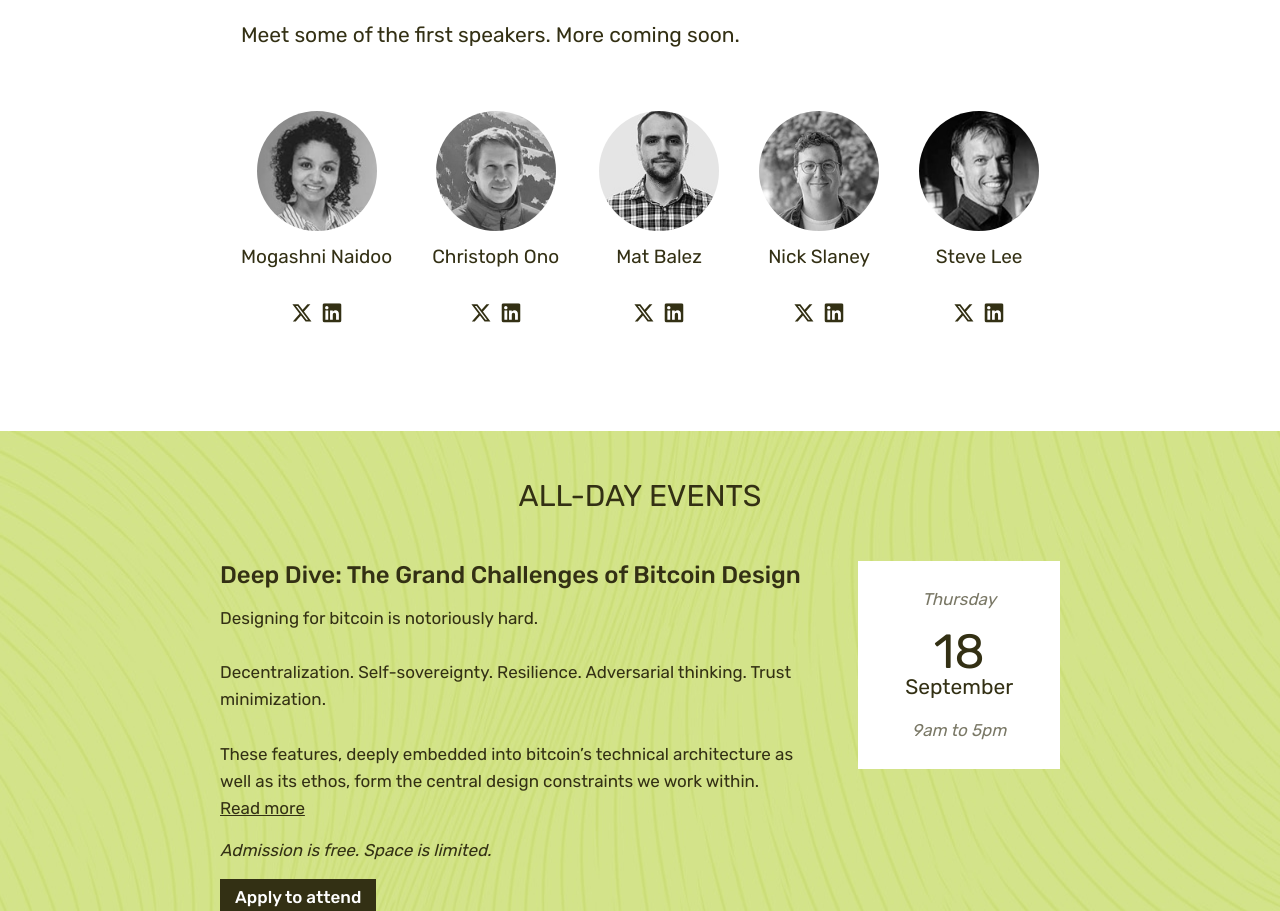
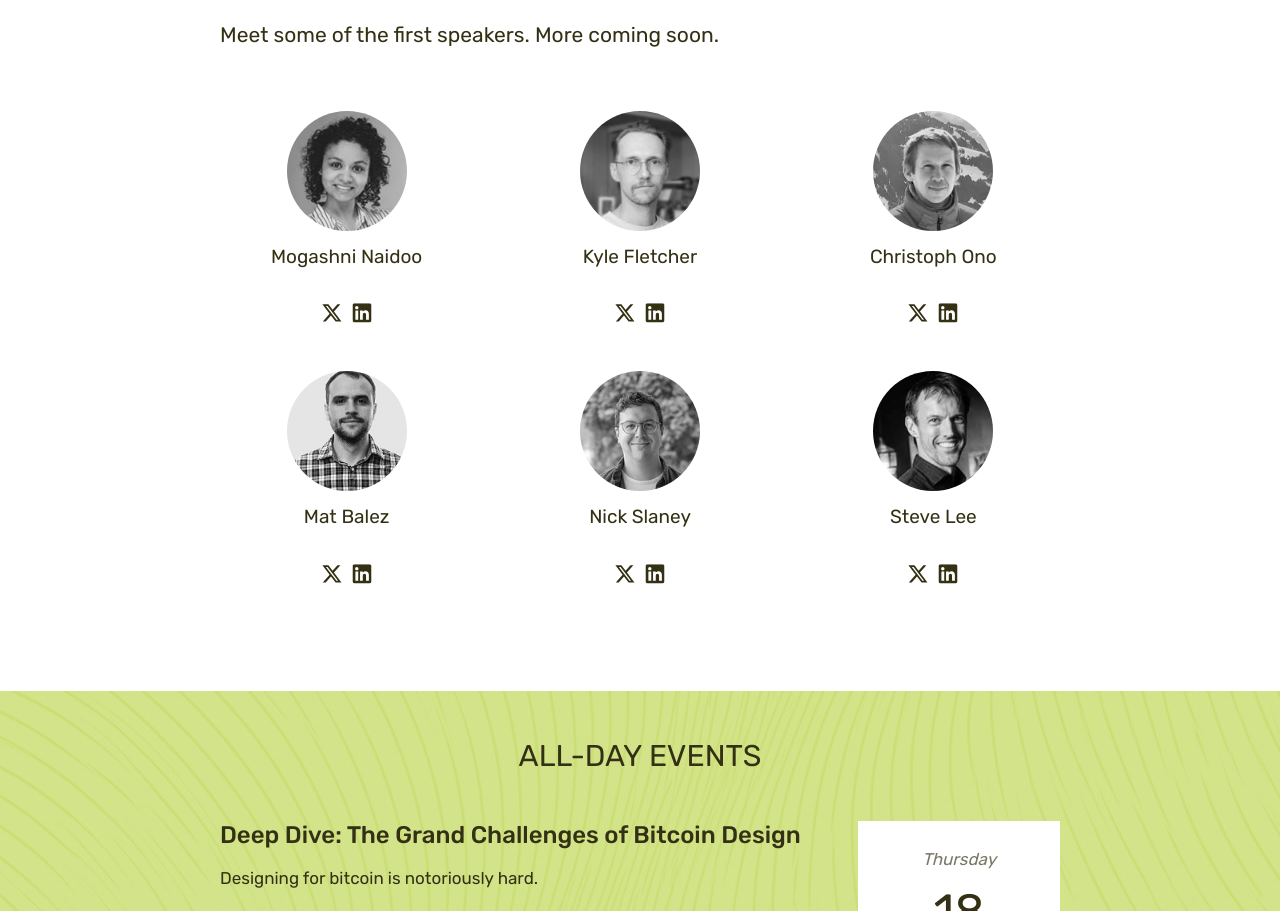
Before and after one commit to GBKS/presidio-bitcoin-design-week, a Nuxt app: page / in a window 1280 px wide. Shown: the part 3560-4471 px from the top of the page. Built offline with nearby package versions, Linux system fonts and the light colour scheme.

Commit message:
Adding Kyle Fletcher

```diff
--- a/components/Speakers.vue
+++ b/components/Speakers.vue
@@ -56,6 +56,12 @@ const speakers = [
     image: 'mn',
     x: 'https://x.com/MouxDesign',
     li: 'https://www.linkedin.com/in/mogashninaidoo/'
+  },
+  {
+    name: 'Kyle Fletcher',
+    image: 'kf',
+    x: 'https://x.com/kyleluvsew',
+    li: 'https://www.linkedin.com/in/kylefletcher/'
   },
   {
     name: 'Christoph Ono',
@@ -172,6 +178,13 @@ const speakers = [
 
   @include mixins.media-query(medium-up) {
     .items {
+      flex-wrap: wrap;
+
+      > div {
+        flex-basis: 30%;
+        flex-grow: 1;
+      }
+
       > div {
         // flex-basis: 17%;
       }
```
Also changed, not shown: public/images/speakers/kf.jpg (added), public/images/speakers/kf@2x.jpg (added).
